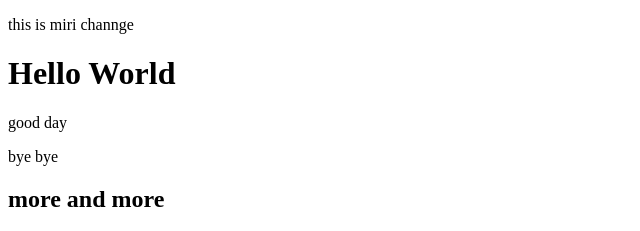
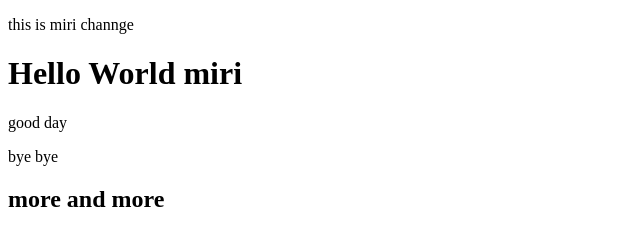
Before and after one commit to Rachel4095/test2, a plain HTML site: page index.html in a window 1280 px wide. Shown: the top 231 px of the page, 0-640 px from the left. Drawn offline with Linux system fonts and the light colour scheme.

Commit message:
add miri to index.html

```diff
--- a/index.html
+++ b/index.html
@@ -1,16 +1,19 @@
 <!DOCTYPE html>
 <html lang="en">
+
 <head>
     <meta charset="UTF-8">
     <meta name="viewport" content="width=device-width, initial-scale=1.0">
     <title>Document</title>
 </head>
+
 <body>
-<p>this is miri channge</p>
-   <h1>Hello World </h1>
-   <p>good day</p>
-   <p>bye bye</p>
+    <p>this is miri channge</p>
+    <h1>Hello World miri</h1>
+    <p>good day</p>
+    <p>bye bye</p>
     <h2>more and more</h2>
     <h1> miri!!!</h1>
 </body>
+
 </html>
```
